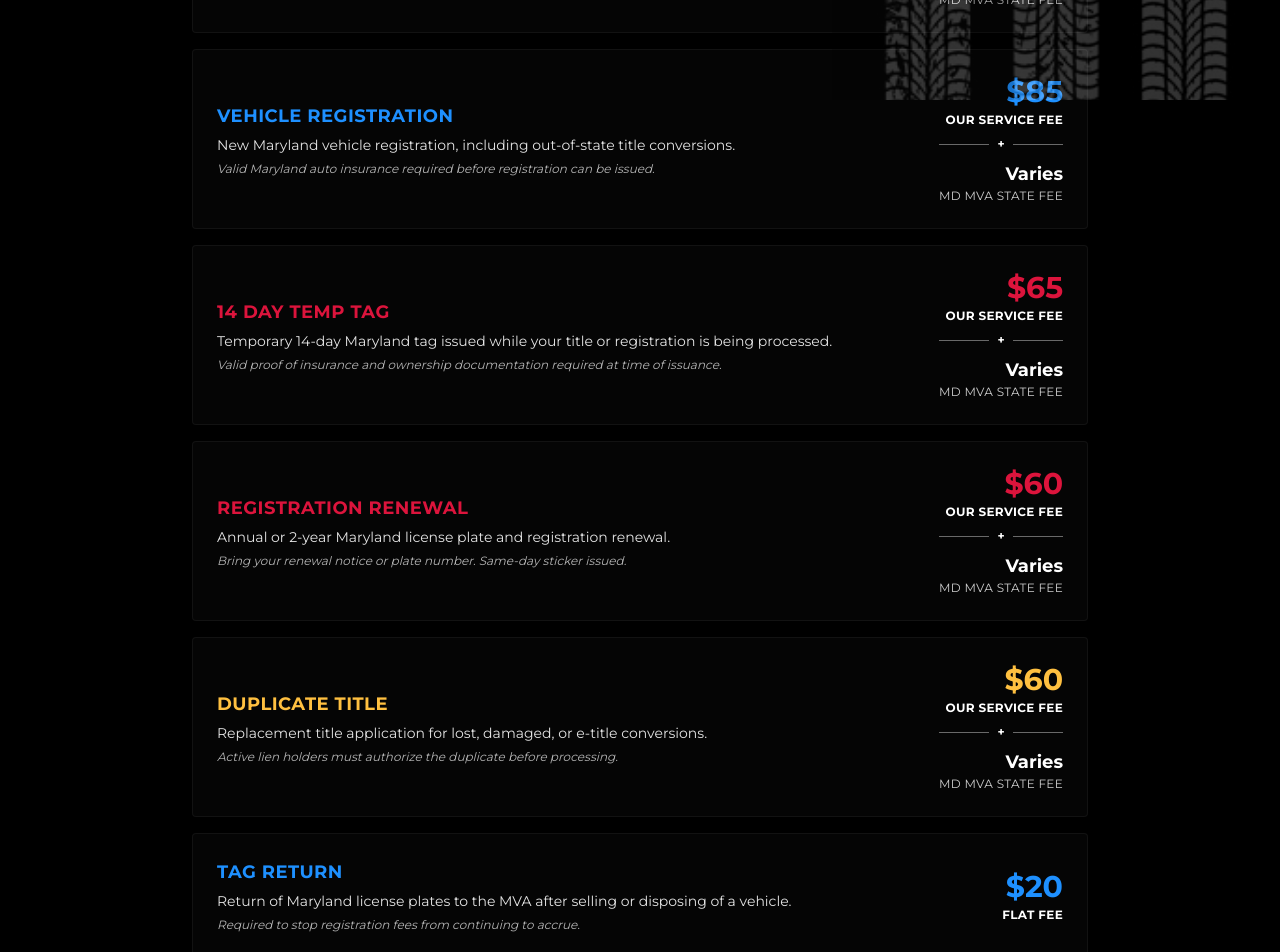
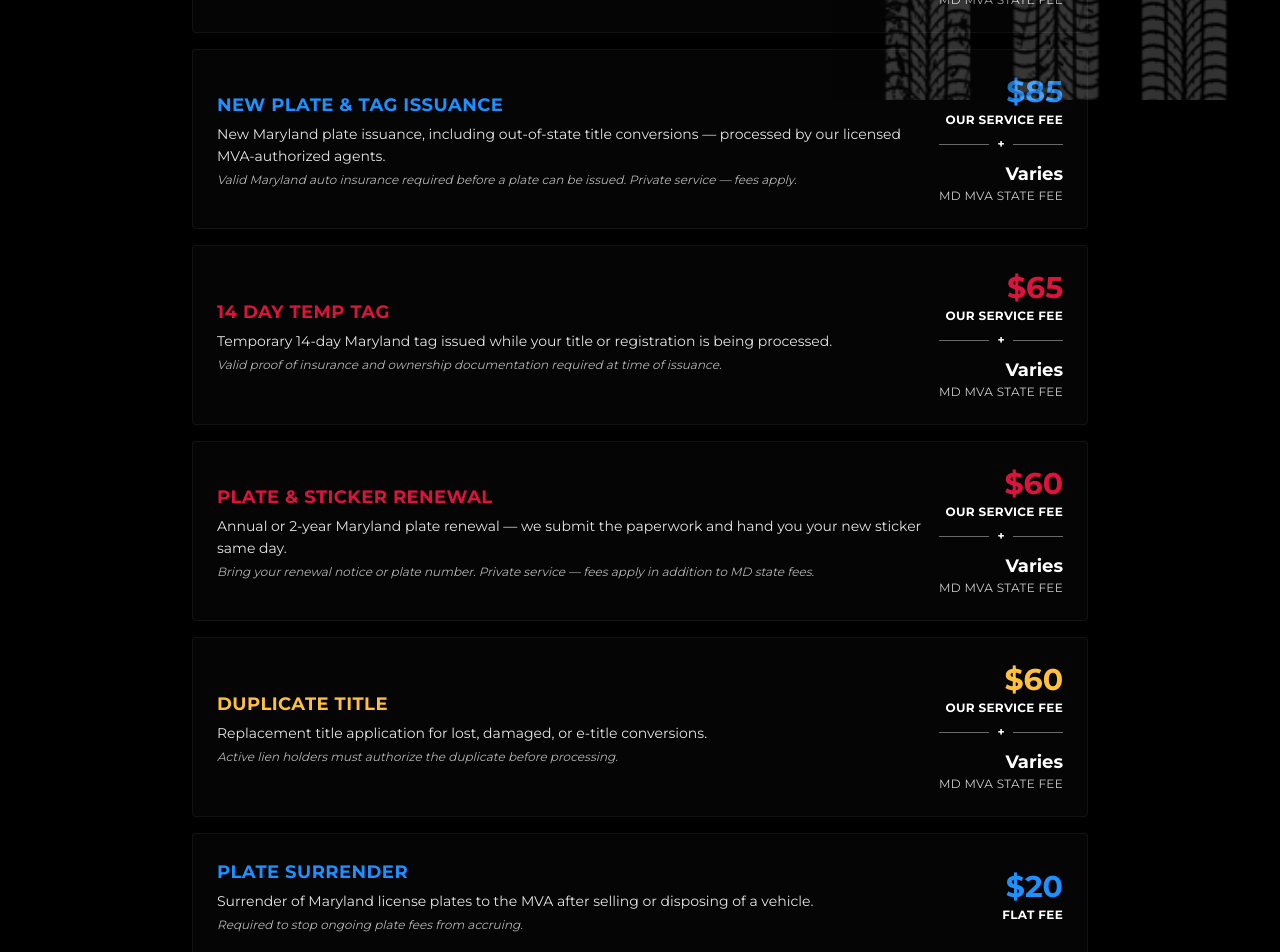
Before and after one commit to hoomanhajrian/suntag-title, a Next.js app: page /pricing in a window 1280 px wide. Shown: the part 700-1652 px from the top of the page. Built offline with nearby package versions, Linux system fonts and the light colour scheme.

Commit message:
feat(About, Hero, Services, Pricing): update service descriptions and disclosures for clarity and compliance

```diff
--- a/app/components/sections/AboutSection.tsx
+++ b/app/components/sections/AboutSection.tsx
@@ -44,11 +44,9 @@ const AboutSection = () => {
               <span className="text-gold-base">Tag Agency</span>
             </h3>
             <p className="text-text-base/70 leading-relaxed">
-              Sun Tag &amp; Title is a licensed Maryland tag agency located in{" "}
-              <span className="text-gold-base font-semibold">Columbia, Maryland</span>, dedicated to
-              making vehicle services straightforward and efficient. We offer
-              the same state-authorized services as the MVA, conveniently
-              located right in your neighborhood.
+              Sun Tag &amp; Title is a privately owned, licensed Maryland tag agency located in{" "}
+              <span className="text-gold-base font-semibold">Columbia, Maryland</span>. We are an MVA-authorized Title Service Agent — a private provider, not a government office — dedicated to
+              making vehicle services straightforward and efficient.
             </p>
             <p className="text-text-base/70 leading-relaxed">
               Whether you are registering a brand-new car, transferring a title
--- a/app/components/sections/HeroSection.tsx
+++ b/app/components/sections/HeroSection.tsx
@@ -63,13 +63,6 @@ const HeroSection = () => {
           <span>Maryland MVA Licensed Title Service Agent &mdash; License No. <span className="text-gold-base font-semibold">TS10010139</span></span>
         </div>
 
-        {/* Non-government disclosure */}
-        <div className="inline-flex flex-col sm:flex-row items-center gap-2 px-5 py-3 rounded-sm border border-white/20 bg-white/5 text-xs text-text-base/70 tracking-wide text-center max-w-xl">
-          <svg width="14" height="14" viewBox="0 0 24 24" fill="none" stroke="currentColor" strokeWidth="2" strokeLinecap="round" strokeLinejoin="round" className="text-red-base shrink-0" aria-hidden="true"><circle cx="12" cy="12" r="10"/><line x1="12" y1="8" x2="12" y2="12"/><line x1="12" y1="16" x2="12.01" y2="16"/></svg>
-          <span><strong className="text-text-base">Non-Government, Private Provider:</strong> Sun Tag &amp; Title is privately owned and is not affiliated with the Maryland MVA or any government agency. Service fees apply. For free direct government services, visit{' '}
-          <a href="https://mva.maryland.gov" target="_blank" rel="noopener noreferrer" className="underline hover:text-gold-base transition-colors">mva.maryland.gov</a>.</span>
-        </div>
-
         {/* CTA Buttons */}
         <div className="flex flex-col sm:flex-row gap-4 pt-4">
           <a
--- a/app/components/sections/ServicesSection.tsx
+++ b/app/components/sections/ServicesSection.tsx
@@ -12,12 +12,12 @@ const coreServices = [
     icon: <LocalOfferIcon className="w-8 h-8" />,
     title: "Tag & Registration",
     description:
-      "Maryland license plates, registration renewals, and title transfers — processed by our licensed MVA-authorized agents.",
+      "Maryland license plates, title transfers, and plate renewals — processed by our licensed MVA-authorized agents.",
     details: [
       "Title Transfer",
-      "Vehicle Registration",
-      "Registration Renewal",
-      "Tag Return",
+      "New Maryland plate issuance",
+      "Annual & 2-year plate renewal",
+      "Plate surrender processing",
       "In-person processing — walk-in appointments welcome",
     ],
     image: "/assets/on-site-processing-service.jpg",
@@ -97,6 +97,11 @@ const ServiceRow = ({ service, colorIndex, reverse }: { service: Service; colorI
           >
             {service.icon}
           </span>
+        </div>
+        {/* Private provider badge */}
+        <div className="absolute top-2 left-2 flex items-center gap-1.5 px-2 py-1 rounded-sm bg-black/70 border border-gold-base/40 text-[10px] text-gold-base font-semibold uppercase tracking-wide pointer-events-none">
+          <svg width="10" height="10" viewBox="0 0 24 24" fill="none" stroke="currentColor" strokeWidth="2" strokeLinecap="round" strokeLinejoin="round" aria-hidden="true"><path d="M12 22s8-4 8-10V5l-8-3-8 3v7c0 6 8 10 8 10z"/><path d="M9 12l2 2 4-4"/></svg>
+          Private MVA-Authorized Agent
         </div>
       </div>
 
--- a/app/page.tsx
+++ b/app/page.tsx
@@ -84,6 +84,19 @@ export default function HomePage() {
       <main className="bg-background">
         <TrackPageView />
         <HeroSection />
+        {/* Non-government disclosure — required for Google Ads policy compliance */}
+        <div className="bg-background px-6 py-8">
+          <div className="max-w-5xl mx-auto flex items-start gap-3 px-5 py-4 rounded-sm border border-gold-base/30 bg-gold-base/5 text-xs text-text-base/80 leading-relaxed">
+            <svg width="16" height="16" viewBox="0 0 24 24" fill="none" stroke="currentColor" strokeWidth="2" strokeLinecap="round" strokeLinejoin="round" className="text-gold-base shrink-0 mt-0.5" aria-hidden="true"><circle cx="12" cy="12" r="10"/><line x1="12" y1="8" x2="12" y2="12"/><line x1="12" y1="16" x2="12.01" y2="16"/></svg>
+            <span>
+              <strong className="text-gold-base">Private, Non-Government Service Provider:</strong>{' '}
+              Sun Tag &amp; Title is a privately owned, Maryland MVA-licensed Title Service Agent (License No.{' '}
+              <span className="text-gold-base font-semibold">TS10010139</span>). We are <em>not</em> the Maryland MVA or any government agency — service fees apply in addition to state fees.
+              For free direct government services, visit{' '}
+              <a href="https://mva.maryland.gov" target="_blank" rel="noopener noreferrer" className="underline hover:text-gold-base transition-colors">mva.maryland.gov</a>.
+            </span>
+          </div>
+        </div>
         <ServicesSection />
         <AboutSection />
         <ContactSection />
--- a/app/pricing/layout.tsx
+++ b/app/pricing/layout.tsx
@@ -3,7 +3,7 @@ import type { Metadata } from 'next';
 export const metadata: Metadata = {
   title: 'Service Fees & Pricing | Sun Tag & Title – Columbia, MD',
   description:
-    'Transparent pricing for Maryland vehicle title transfers, registration renewals, temporary tags, duplicate titles, and tag returns at Sun Tag & Title in Columbia, MD. Our service fees are separate from Maryland MVA fees.',
+    'Transparent pricing for Maryland title transfers, new plate issuance, plate renewals, temporary tags, duplicate titles, and plate surrender at Sun Tag & Title in Columbia, MD. Private MVA-authorized agent — service fees are separate from Maryland MVA state fees.',
   alternates: {
     canonical: 'https://suntagandtitle.com/pricing',
   },
--- a/app/pricing/page.tsx
+++ b/app/pricing/page.tsx
@@ -10,12 +10,12 @@ const services = [
     note: 'Both buyer and seller must be present or provide notarized signatures.',
   },
   {
-    name: 'Vehicle Registration',
+    name: 'New Plate & Tag Issuance',
     ourFee: 85,
-    description: 'New Maryland vehicle registration, including out-of-state title conversions.',
+    description: 'New Maryland plate issuance, including out-of-state title conversions — processed by our licensed MVA-authorized agents.',
     color: 'text-blue-glow',
     border: 'hover:border-blue-glow',
-    note: 'Valid Maryland auto insurance required before registration can be issued.',
+    note: 'Valid Maryland auto insurance required before a plate can be issued. Private service — fees apply.',
   },
   {
     name: '14 Day Temp Tag',
@@ -26,12 +26,12 @@ const services = [
     note: 'Valid proof of insurance and ownership documentation required at time of issuance.',
   },
   {
-    name: 'Registration Renewal',
+    name: 'Plate & Sticker Renewal',
     ourFee: 60,
-    description: 'Annual or 2-year Maryland license plate and registration renewal.',
+    description: 'Annual or 2-year Maryland plate renewal — we submit the paperwork and hand you your new sticker same day.',
     color: 'text-red-base',
     border: 'hover:border-red-base',
-    note: 'Bring your renewal notice or plate number. Same-day sticker issued.',
+    note: 'Bring your renewal notice or plate number. Private service — fees apply in addition to MD state fees.',
   },
   {
     name: 'Duplicate Title',
@@ -42,12 +42,12 @@ const services = [
     note: 'Active lien holders must authorize the duplicate before processing.',
   },
   {
-    name: 'Tag Return',
+    name: 'Plate Surrender',
     ourFee: 20,
-    description: 'Return of Maryland license plates to the MVA after selling or disposing of a vehicle.',
+    description: 'Surrender of Maryland license plates to the MVA after selling or disposing of a vehicle.',
     color: 'text-blue-glow',
     border: 'hover:border-blue-glow',
-    note: 'Required to stop registration fees from continuing to accrue.',
+    note: 'Required to stop ongoing plate fees from accruing.',
     flatFee: true,
   },
 ];
--- a/next.config.ts
+++ b/next.config.ts
@@ -1,6 +1,12 @@
 import type { NextConfig } from "next";
 
 const nextConfig: NextConfig = {
+  images: {
+    formats: ['image/avif', 'image/webp'],
+    deviceSizes: [640, 750, 828, 1080, 1200, 1920],
+    imageSizes: [16, 32, 64, 128, 256],
+    minimumCacheTTL: 60 * 60 * 24 * 30, // 30 days
+  },
 };
 
 export default nextConfig;
--- a/package.json
+++ b/package.json
@@ -22,7 +22,8 @@
     "react-dom": "19.2.4",
     "react-is": "^19.0.0",
     "recharts": "^3.8.1",
-    "resend": "^6.12.2"
+    "resend": "^6.12.2",
+    "sharp": "^0.34.5"
   },
   "devDependencies": {
     "@tailwindcss/postcss": "^4",
```
Also changed, not shown: 1 other file (tests, documents, lock files or other folders).
